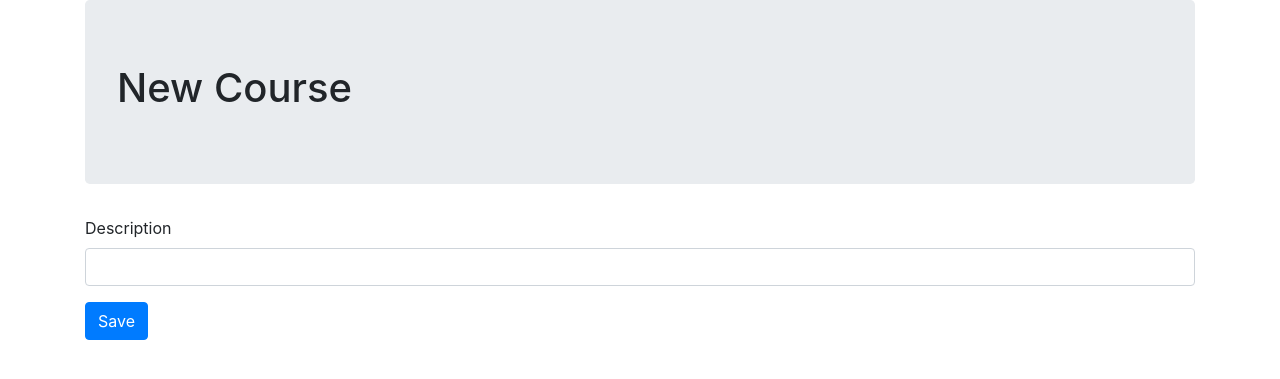
After one commit to matheusolivesilva/courses-management-with-mvc, a PHP site: page /public/new-course-form.php in a window 1280 px wide. The commit adds this page. Shown: the top 379 px of the page. Run offline with PHP 8.4, Linux system fonts and the light colour scheme.

Commit message:
Create form to create course

```diff
--- a/public/list-courses.php
+++ b/public/list-courses.php
@@ -17,6 +17,7 @@ $courses = $repositoryOfCourses->findAll();
     <div class="jumbotron">
         <h1>List Courses</h1>
     </div>
+    <a href="new-course-form.php" class="btn btn-primary mb-2"></a>
     <ul class="list-group">
         <?php foreach ($courses as $course): ?>
 	    <li class="list-group-item">
--- /dev/null
+++ b/public/new-course-form.php
@@ -0,0 +1,23 @@
+<!DOCTYPE html>
+<html lang="en-us">
+<head>
+    <meta charset="utf-8">
+    <title>Document</title>
+    <link rel="stylesheet" href="https://stackpath.bootstrapcdn.com/bootstrap/4.3.1/css/bootstrap.min.css" integrity="sha384-ggOyR0iXCbMQv3Xipma34MD+dH/1fQ784/j6cY/iJTQUOhcWr7x9JvoRxT2MZw1T" crossorigin="anonymous">
+</head>
+<body>
+<div class="container">
+    <div class="jumbotron">
+        <h1>New Course</h1>
+    </div>
+
+    <form>
+        <div class="form-group">
+            <label for="description">Description</label>
+	    <input type="text" id="description" name="description" class="form-control">
+	</div>
+	<button class="btn btn-primary">Save</button>
+    </form>
+</body>
+
+</html>
```
